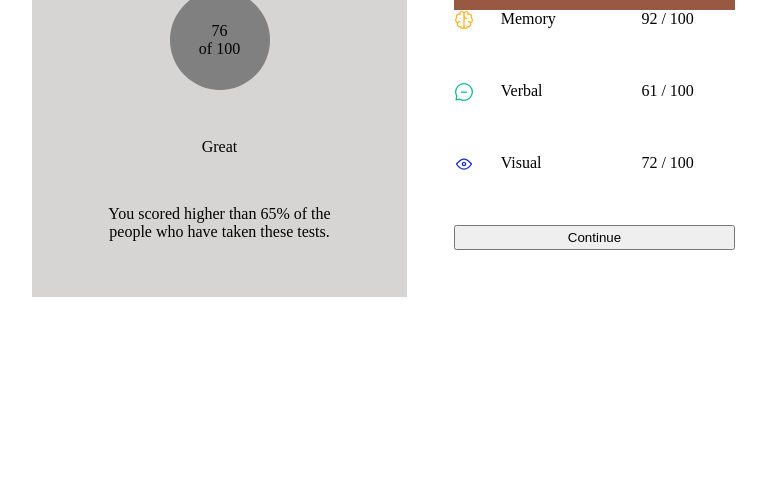
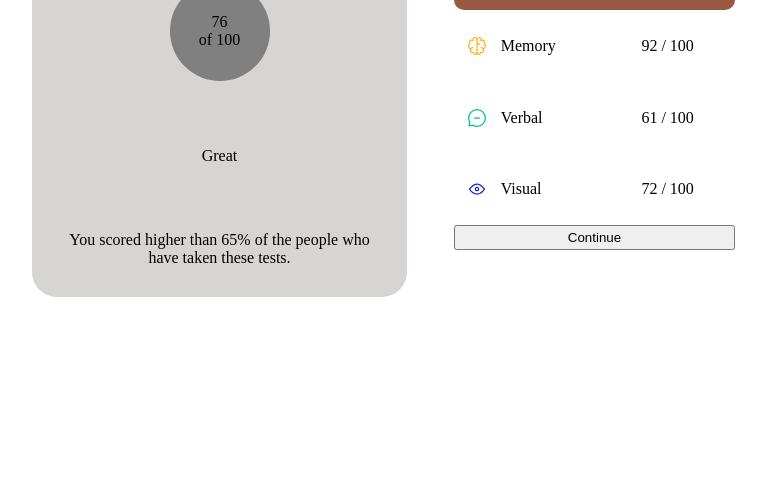
Before and after one commit to ussi-alok/frontend-mentor-results-summary, a plain HTML site: page index.html in a window 1280 px wide. Shown: the part 318-800 px from the top of the page, without its empty margins (233-999 px from the left). Drawn offline with Linux system fonts and the light colour scheme.

Commit message:
Layout is being completed

```diff
--- a/style.css
+++ b/style.css
@@ -7,16 +7,14 @@
 body{
     height: 100vh;
     display: flex;
-    align-items: center;
     justify-content: center;
 }
 .main-container{
-    width: 750px;
-    height: 430px;
     display: grid;
-    grid: 1fr / repeat(2, 1fr);
 
 }
+
+
 
 .result-container{
     background-color: #d7d4d4;
@@ -26,9 +24,23 @@ body{
     justify-content: space-between;
 
     text-align: center;
-    padding: 15%;
+    padding: 8%;
+    border-radius: 0 0 45px 45px;
 }
 
+@media (min-width: 753px){
+    body{
+        align-items: center;
+    }
+    .main-container{
+        width: 750px;
+        height: 430px;
+        grid: 1fr / repeat(2, 1fr);
+    }
+    .result-container{
+        border-radius: 25px;
+    }
+}
 .result-figure{
     background-color: grey;
     width: 100px;
@@ -48,7 +60,6 @@ body{
     grid: repeat(6,1fr) / repeat(8,1fr);
 }
 .summary-container>p{
-    /* background: rgb(232, 144, 144); */
     grid-area: 1 /2 / 2/ 8;
 
     display: flex;
@@ -58,17 +69,19 @@ body{
     background: rgb(152, 88, 66);
     grid-area: 2/2/3/8;
 
-    display: subgrid;
 }
 .reaction>img , .memory>img, .verbal>img, .visual>img{
     grid-area: 1/1/2/2;
+    align-self: center;
+    justify-self: center;
 }
 .reaction>img+p ,.memory>img+p ,.verbal>img+p ,.visual>img+p{
     grid-area: 1/2/2/3;
-    /* background: #f15555; */
+    align-self: center;
 }
 .reaction>img+p+p, .memory>img+p+p ,.verbal>img+p+p ,.visual>img+p+p{
     grid-area: 1/3/2/4;
+    align-self: center;
 }
 .memory{
     grid-area: 3/2/4/8;
@@ -88,4 +101,5 @@ body{
 .reaction,.memory,.verbal,.visual{
     display: grid;
     grid: 1fr / 1fr 3fr 2fr;
+    border-radius: 10px;
 }
```
